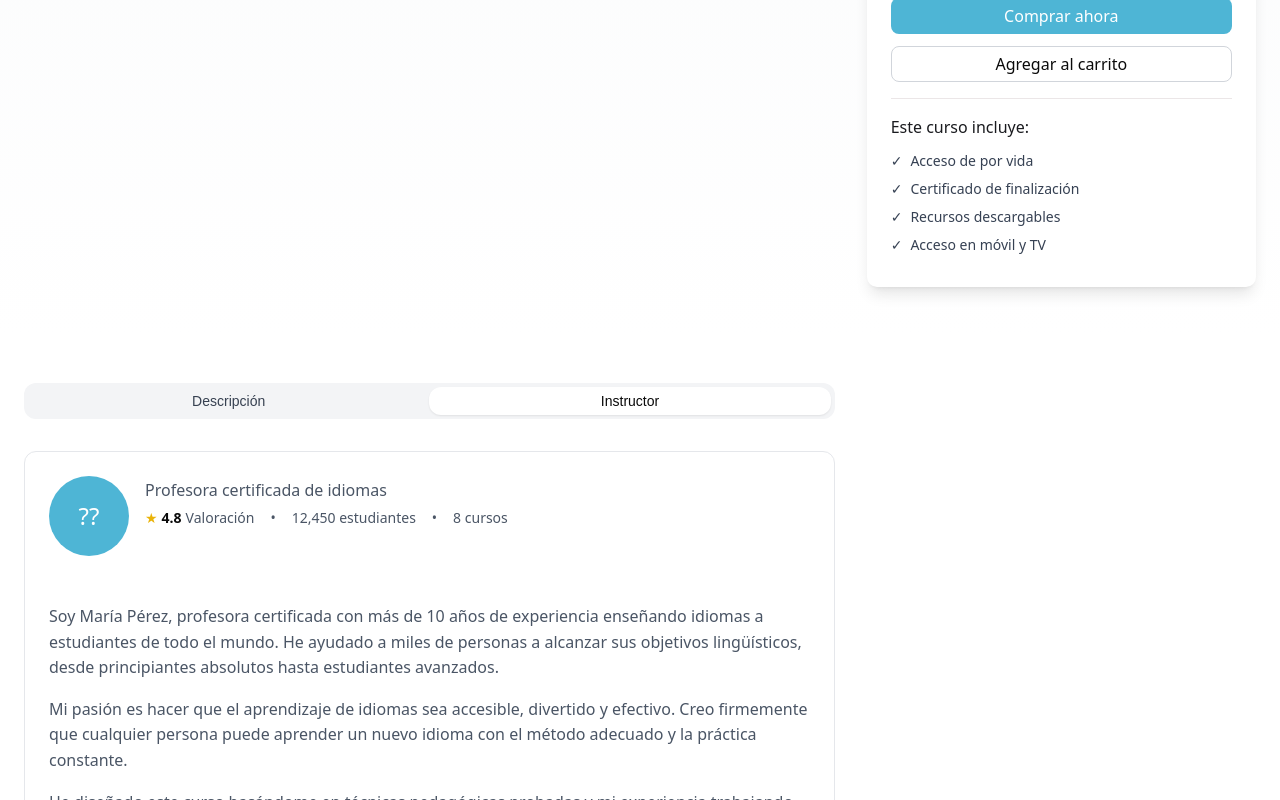
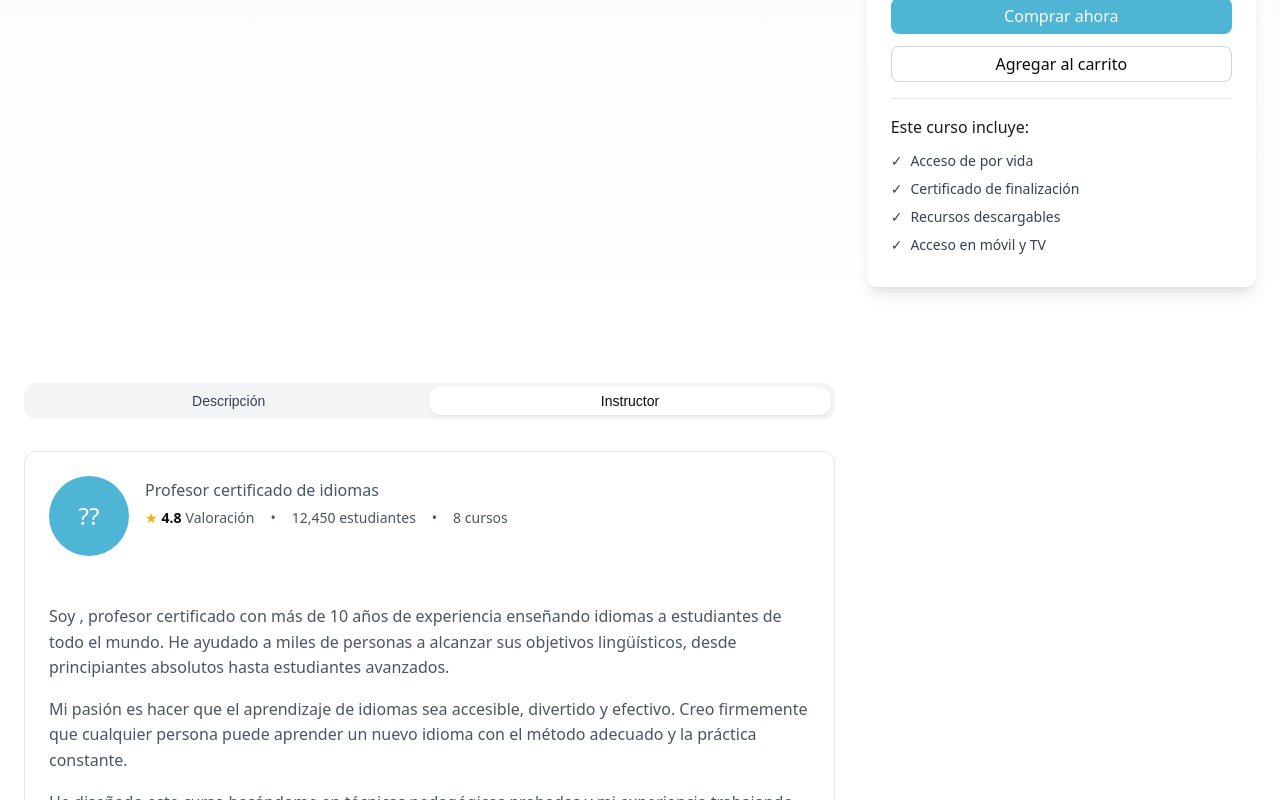
Before and after one commit to speakly-project/store-client-frontend, an Angular app: page /course/1 in a window 1280 px wide. Both pictures are taken after a click on the tab "Instructor". Shown: the part 421-1221 px from the top of the page. Built offline with nearby package versions, Linux system fonts and the light colour scheme; no server answers.

Commit message:
reafactor: Cambio del nombre del teacher en la deacripción

```diff
--- a/src/app/components/pages/curso/curso.html
+++ b/src/app/components/pages/curso/curso.html
@@ -185,7 +185,7 @@
                                     <h2 class="p-curso__teacher">
                                         {{ course?.teacher?.username }}</h2>
                                     <p class="p-curso__teacher-title">
-                                        Profesora certificada de idiomas</p>
+                                        Profesor certificado de idiomas</p>
                                     <div class="p-curso__teacher-rating">
                                         <div class="p-curso__teacher-rating-item">
                                             <span class="p-curso__teacher-rating-star">★</span>
@@ -199,7 +199,7 @@
                             </div>
                             <div class="p-curso__teacher-desc">
                                 <p>
-                                    Soy María Pérez, profesora certificada con más de 10 años de experiencia enseñando
+                                    Soy {{course?.teacher?.username}}, profesor certificado con más de 10 años de experiencia enseñando
                                     idiomas a estudiantes de todo el mundo. He ayudado a miles de personas a alcanzar
                                     sus objetivos lingüísticos, desde principiantes absolutos hasta estudiantes
                                     avanzados.</p>
```
